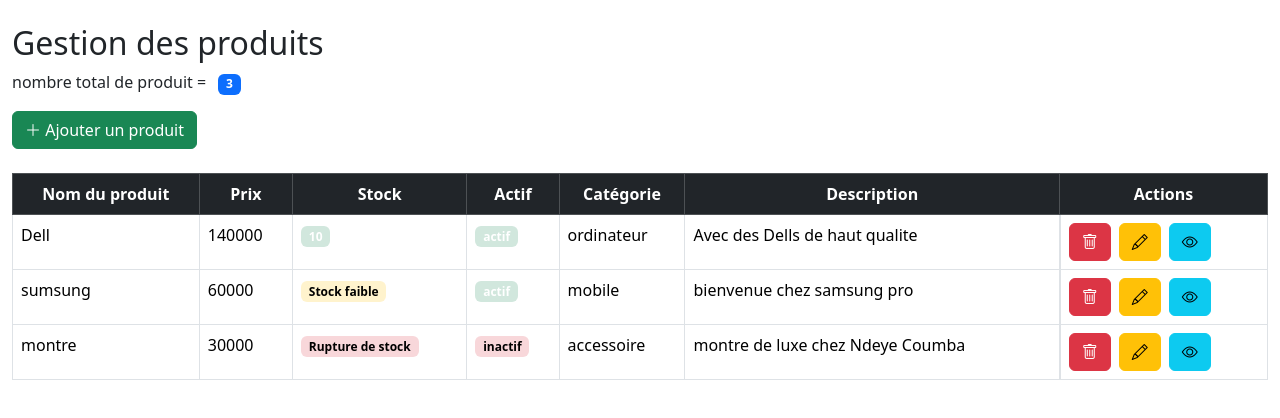
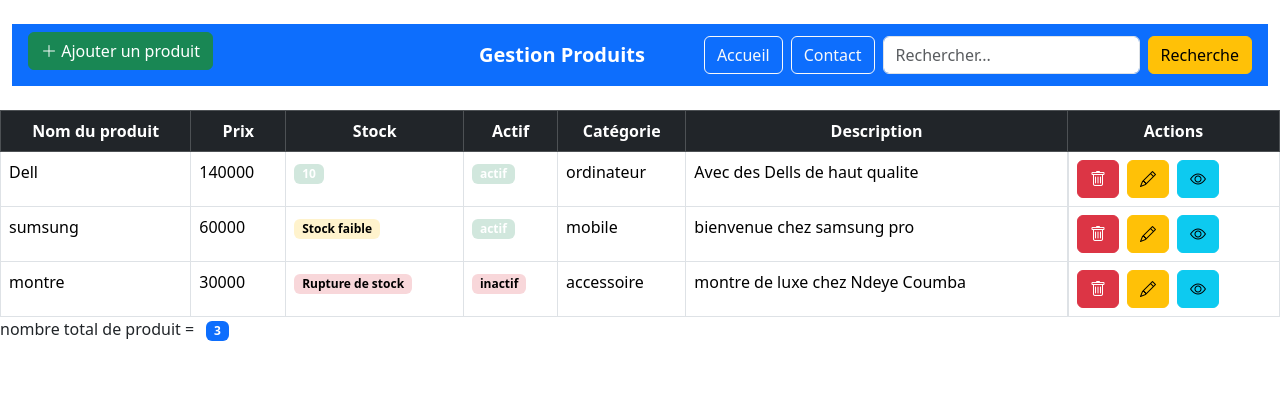
Before and after one commit to M-Diouf-dev/produitAgulare, an Angular app: page /produits in a window 1280 px wide. Shown: the top 418 px of the page. Built offline with nearby package versions, Linux system fonts and the light colour scheme.

Commit message:
l'ajout du navBar au niveau du produit html

```diff
--- a/src/app/app.html
+++ b/src/app/app.html
@@ -1 +1,2 @@
+
 <router-outlet></router-outlet>
--- a/src/app/app.routes.ts
+++ b/src/app/app.routes.ts
@@ -3,11 +3,13 @@ import { FormulaireAjout } from './components/formulaire_ajout/formulaire_ajout'
 import { Produits } from './components/produits/produits';
 import { ProduitDetails } from './components/produit-details/produit-details';
 import { ModifierProduits } from './components/modifier-produits/modifier-produits';
+import { NavBar } from './components/nav-bar/nav-bar';
 
 export const routes: Routes = [
     {path:'',redirectTo:'produits',pathMatch:'full'},
     {path:'produits',component:Produits},
     {path:'ajouter',component:FormulaireAjout},
     {path:'details/:id',component:ProduitDetails},
-    {path:'modifier/:id',component:ModifierProduits}
+    {path:'modifier/:id',component:ModifierProduits},
+    {path:'voila',component:NavBar}
 ];
--- a/src/app/components/modifier-produits/modifier-produits.html
+++ b/src/app/components/modifier-produits/modifier-produits.html
@@ -1 +1,24 @@
-<p>modifier-produits works!</p>
+<!DOCTYPE html>
+<html lang="en">
+
+<head>
+    <meta charset="UTF-8">
+    <meta name="viewport" content="width=device-width, initial-scale=1.0">
+    <title>Document</title>
+    <div class="container-fluid py-4">
+        <div class="mb-3">
+            <label for="nom" class="form-label">Chercher un produit</label>
+            <input type="text" class="form-control" id="nom" placeholder="Entrer le nom du produit">
+        </div>
+        <div>
+            <button class="btn btn-primary">contactez-nous</button>
+        </div>
+    </div>
+
+</head>
+
+<body>
+
+</body>
+
+</html>
--- a/src/app/components/nav-bar/nav-bar.ts
+++ b/src/app/components/nav-bar/nav-bar.ts
@@ -1,8 +1,9 @@
 import { Component } from '@angular/core';
+import { RouterLink, RouterOutlet } from '@angular/router';
 
 @Component({
   selector: 'app-nav-bar',
-  imports: [],
+  imports: [RouterLink,RouterOutlet],
   templateUrl: './nav-bar.html',
   styleUrl: './nav-bar.css',
 })
--- a/src/app/components/produits/produits.html
+++ b/src/app/components/produits/produits.html
@@ -1,12 +1,26 @@
 <div class="container-fluid py-4">
-    <h2>Gestion des produits</h2>
-    <div class="col mb-3">
-        <p>nombre total de produit = <span class="badge bg-primary ms-2">{{produits.length}}</span> </p>
+    <nav class="navbar bg-primary px-3">
         <div class="col-md-4 ">
             <a routerLink="/ajouter" class="btn btn-success mb-2">
                 <i class="bi bi-plus-lg"></i> Ajouter un produit
             </a>
         </div>
+        <a class="navbar-brand text-white fw-bold" routerLink="/">
+            Gestion Produits
+        </a>
+        <div class="d-flex align-items-center gap-2">
+            <a class="btn btn-outline-light" routerLink="/accueil">
+                Accueil
+            </a>
+            <a class="btn btn-outline-light" routerLink="/contact">
+                Contact
+            </a>
+            <input type="text" class="form-control" placeholder="Rechercher...">
+            <button class="btn btn-warning">
+                Recherche
+            </button>
+        </div>
+    </nav>
 </div>
 <div class="table-responsive">
     <table class="table table-bordered mb-0 table-hover">
@@ -63,7 +77,10 @@
                 </td>
             </tr>
             }
+
         </tbody>
     </table>
 </div>
+<div class="col mb-3">
+    <p>nombre total de produit = <span class="badge bg-primary ms-2">{{produits.length}}</span> </p>
 </div>
```
Lines whose indentation alone changed are shown as unchanged.
